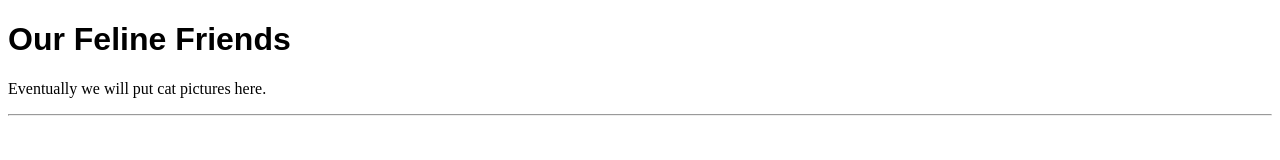
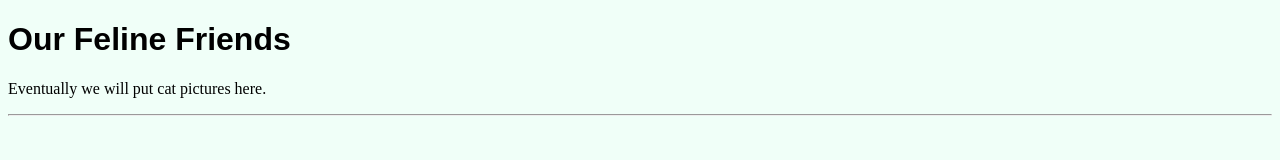
Before and after one commit to FabioGrisales/git-probando, a plain HTML site: page index.html in a window 1280 px wide. Drawn offline with Linux system fonts and the light colour scheme.

Commit message:
Change background color to light blue

```diff
--- a/CSS/site.css
+++ b/CSS/site.css
@@ -1,2 +1,2 @@
 h1, h2, h3, h4, h5, h6 { font-family: sans-serif; }
-body { font-family: serif; }
+body { font-family: serif; background-color: #F0FFF8; }
```
